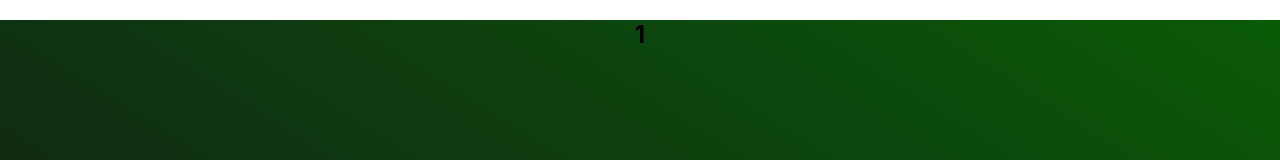
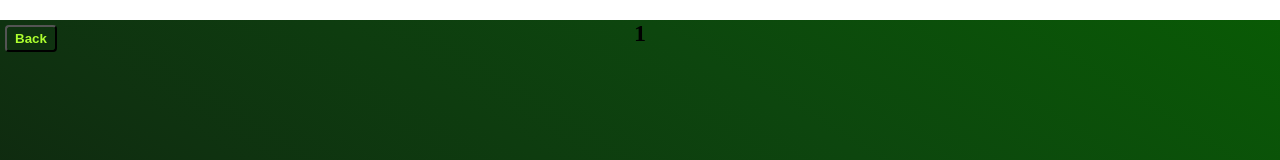
Before and after one commit to javirro/supermarket-price-comparator, a React (Create React App) app: page /supermarket-info/1 in a window 1280 px wide. Shown: the top 160 px of the page. Built offline with nearby package versions, Linux system fonts and the light colour scheme.

Commit message:
Add back button

```diff
--- a/src/components/ItemList/ItemList.tsx
+++ b/src/components/ItemList/ItemList.tsx
@@ -4,9 +4,8 @@ import './itemList.css'
 export const ItemList = ({ item }: { item: Items }) => {
   return (
     <div className="item-container">
-      <span>{item.name}</span>
-      <span>{item.price} €</span>
-      <span>{item.brand}</span>
+      <span className="item-name">{item?.name}</span>
+      <span className="item-name">{item?.price} €</span>
     </div>
   )
 }
--- a/src/components/ItemList/itemList.css
+++ b/src/components/ItemList/itemList.css
@@ -1,10 +1,18 @@
 .item-container {
   display: grid;
-  grid-template-columns: 180px 60px 150px;
+  grid-template-columns: 200px 80px;
   grid-column: 1;
   place-items: start start;
   width: 90%;
   padding: 10px;
   background-color: wheat;
   border-radius: 7px;
+  box-shadow: inset  -4px -4px 8px rgb(136, 133, 133);
 }
+
+
+.item-name {
+  font-size: 1.2rem;
+  letter-spacing: 1px;
+  font-family: 'grafton';
+}
--- a/src/index.css
+++ b/src/index.css
@@ -5,7 +5,7 @@ body {
     sans-serif;
   -webkit-font-smoothing: antialiased;
   -moz-osx-font-smoothing: grayscale;
-
+  font-family: 'grafton';
 }
 
 code {
--- a/src/routes/SupermarketInfo.tsx
+++ b/src/routes/SupermarketInfo.tsx
@@ -3,10 +3,12 @@ import carrefourData from "../data/carrefour.json";
 import gadisData from "../data/gadis.json";
 import { Items, Supermarkets } from "../utils/types";
 import { ItemList } from "../components/ItemList/ItemList";
+import { useNavigate } from 'react-router-dom'
 import '../styles/supermarketInfo.css'
 
 const SupermarketInfo = () => {
   const { supermarket } = useParams();
+  const navigate = useNavigate()
   const superMarketName = supermarket
     ? ((supermarket?.charAt(0).toUpperCase() + supermarket?.slice(1)) as Supermarkets)
     : supermarket;
@@ -18,12 +20,11 @@ const SupermarketInfo = () => {
   };
   const data: Items[] = chooseData(superMarketName as Supermarkets);
   return (
-    <section>
+    <section className="supermarket-container">
+      <button className="back-button" onClick={ () => navigate("/")}>Back</button>
       <h2>{superMarketName}</h2>
       <div className="items-list">
-        {data.map((item) => (
-          <ItemList item={item} />
-        ))}
+        {data.map((item) => (<ItemList item={item} />))}
       </div>
     </section>
   );
--- a/src/styles/supermarketInfo.css
+++ b/src/styles/supermarketInfo.css
@@ -1,3 +1,20 @@
+.supermarket-container {
+  position: relative;
+  .back-button{
+    position: absolute;
+    left: 0;
+    margin: 5px;
+    background-color: transparent;
+    padding: 4px 8px;
+    color: greenyellow;
+    font-weight: bold;
+    border-radius: 4px;
+    cursor: pointer;
+  }
+}
+
+
+
 .items-list {
   display: flex;
   flex-direction: column;
@@ -5,4 +22,5 @@
   align-items: center;
   width: 100%;
   gap: 10px;
+  margin-top: 30px;
 }
```
